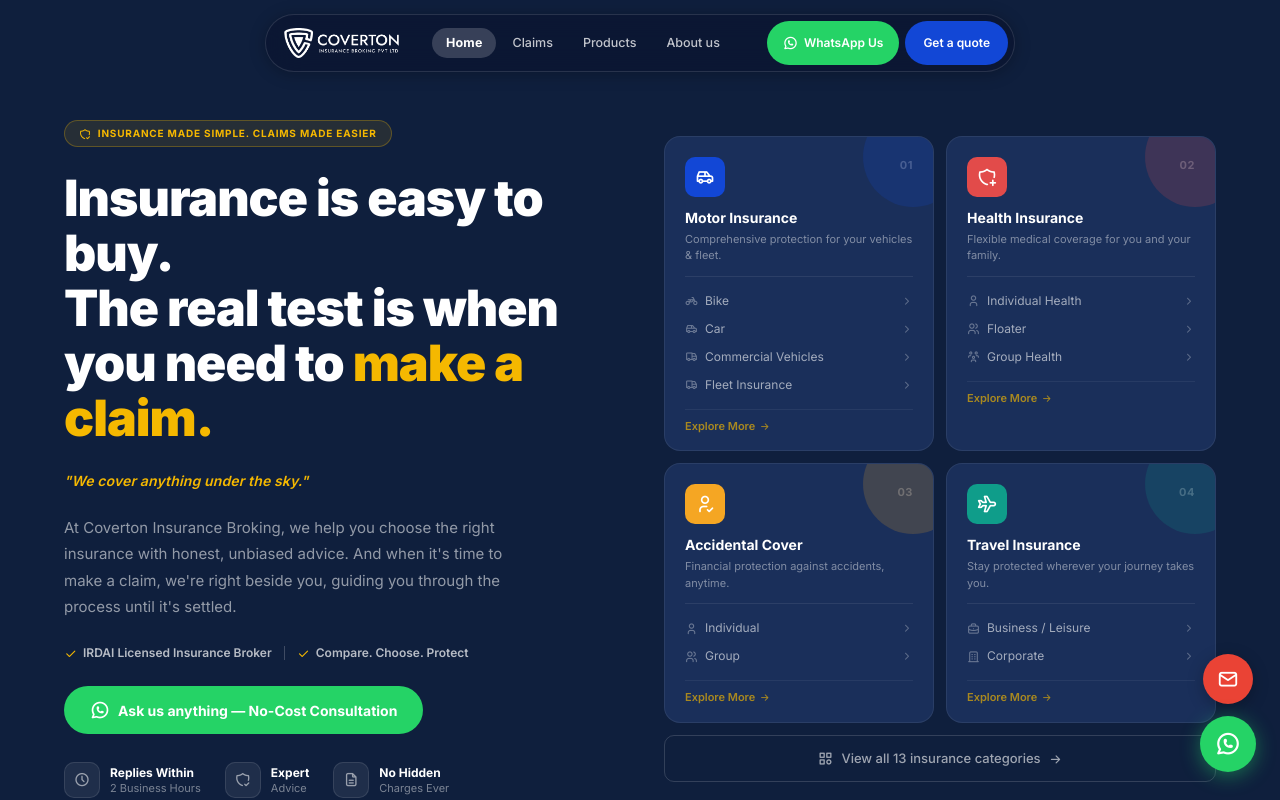
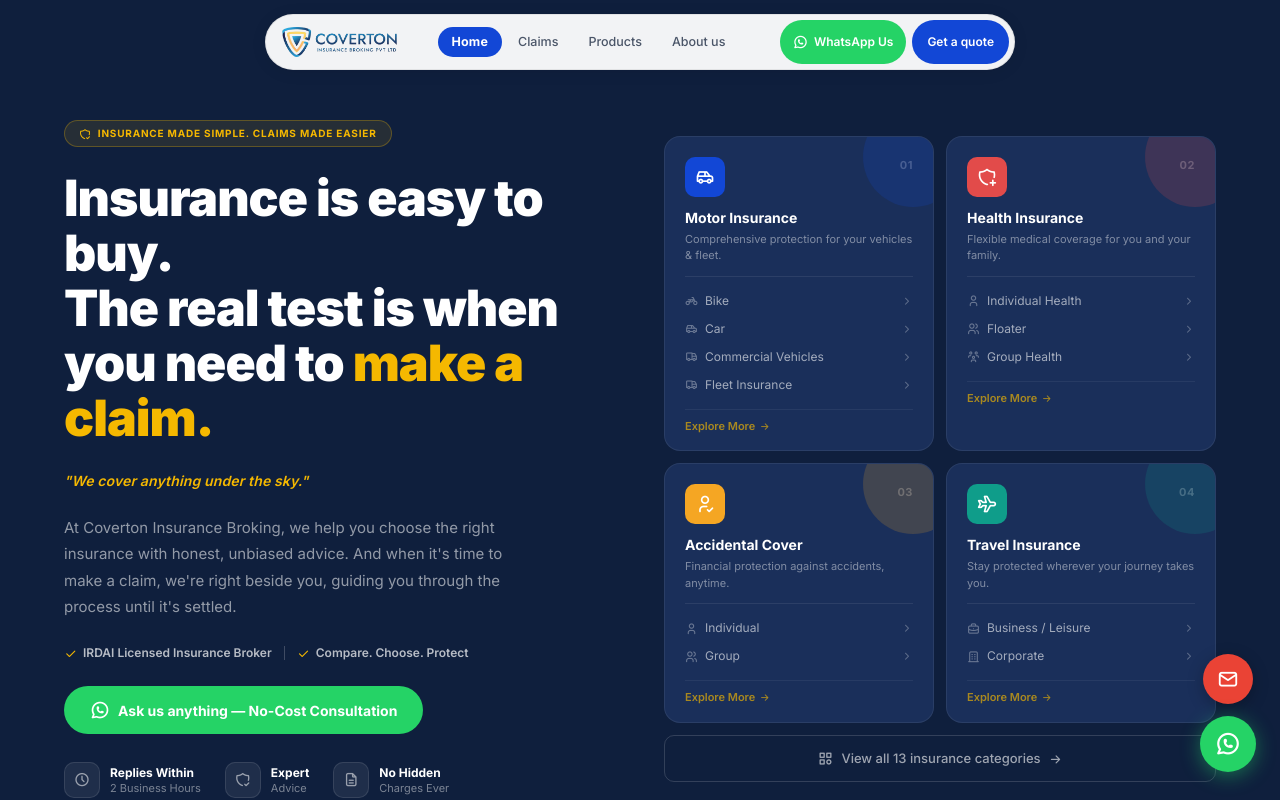
Before and after one commit to maheshdharma98/Coverton, a Next.js app: page / in a window 1280 px wide. Shown: the top 800 px of the page. Built offline with nearby package versions, Linux system fonts and the light colour scheme.

Commit message:
Navbar changes

```diff
--- a/components/layout/Navbar.tsx
+++ b/components/layout/Navbar.tsx
@@ -28,10 +28,6 @@
     return () => window.removeEventListener("scroll", onScroll);
   }, []);
 
-  const navBg     = scrolled ? "rgba(255,255,255,0.92)" : "rgba(10,18,45,0.55)";
-  const navBorder = scrolled ? "1px solid rgba(255,255,255,0.5)"  : "1px solid rgba(255,255,255,0.12)";
-  const linkColor = scrolled ? "#4a5568" : "rgba(255,255,255,0.75)";
-
   return (
     <div
       className="fixed top-0 left-0 right-0 z-[1000] flex flex-col items-center"
@@ -42,13 +38,13 @@
         style={{
           pointerEvents: "auto",
           marginTop: 14,
-          background: navBg,
+          background: "rgba(255,255,255,0.95)",
           backdropFilter: "blur(18px)",
           WebkitBackdropFilter: "blur(18px)",
-          border: navBorder,
-          padding: scrolled ? "5px 5px 5px 16px" : "6px 6px 6px 18px",
-          transition: "all 0.35s ease",
-          boxShadow: scrolled ? "0 4px 28px rgba(0,0,0,0.12)" : "0 2px 16px rgba(0,0,0,0.25)",
+          border: "1px solid rgba(0,0,0,0.07)",
+          padding: "5px 5px 5px 16px",
+          transition: "box-shadow 0.35s ease",
+          boxShadow: scrolled ? "0 4px 28px rgba(0,0,0,0.12)" : "0 2px 16px rgba(0,0,0,0.08)",
         }}
       >
         {/* Logo */}
@@ -58,11 +54,7 @@
             alt="Coverton Insurance"
             height={32}
             width={115}
-            style={{
-              objectFit: "contain",
-              filter: scrolled ? "none" : "brightness(0) invert(1)",
-              transition: "all 0.35s ease",
-            }}
+            style={{ objectFit: "contain" }}
             priority
           />
         </Link>
@@ -73,13 +65,7 @@
             const active = pathname === href || (href !== "/" && pathname.startsWith(href));
             return (
               <li key={href}>
-                <NavLink
-                  href={href}
-                  label={label}
-                  active={active}
-                  scrolled={scrolled}
-                  linkColor={linkColor}
-                />
+                <NavLink href={href} label={label} active={active} />
               </li>
             );
           })}
@@ -94,7 +80,7 @@
             className="flex items-center gap-1.5 rounded-full font-semibold text-white min-h-[44px]"
             style={{
               background: "#25D366",
-              padding: scrolled ? "7px 13px" : "8px 16px",
+              padding: "7px 13px",
               fontSize: 12,
               transition: "all 0.3s ease",
             }}
@@ -111,7 +97,7 @@
             className="flex items-center rounded-full font-semibold text-white transition-all duration-300 min-h-[44px]"
             style={{
               background: "#1247D6",
-              padding: scrolled ? "7px 15px" : "8px 18px",
+              padding: "7px 15px",
               fontSize: 12,
             }}
             onMouseEnter={e => (e.currentTarget.style.background = "#0e3ab0")}
@@ -123,7 +109,7 @@
 
           <button
             className="md:hidden min-w-[44px] min-h-[44px] flex items-center justify-center rounded-full"
-            style={{ color: scrolled ? "#1a202c" : "#ffffff" }}
+            style={{ color: "#1a202c" }}
             onClick={() => setOpen(!open)}
             aria-label={open ? "Close menu" : "Open menu"}
             aria-expanded={open}
@@ -140,25 +126,8 @@
   );
 }
 
-function NavLink({
-  href,
-  label,
-  active,
-  scrolled,
-  linkColor,
-}: {
-  href: string;
-  label: string;
-  active: boolean;
-  scrolled: boolean;
-  linkColor: string;
-}) {
+function NavLink({ href, label, active }: { href: string; label: string; active: boolean }) {
   const [hovered, setHovered] = useState(false);
-
-  const activeBg    = scrolled ? "#1247D6"                  : "rgba(255,255,255,0.18)";
-  const activeColor = "#ffffff";
-  const hoverBg     = scrolled ? "rgba(18,71,214,0.08)"     : "rgba(255,255,255,0.1)";
-  const hoverColor  = scrolled ? "#1247D6"                  : "#ffffff";
 
   return (
     <Link
@@ -172,8 +141,8 @@
         borderRadius: 50,
         fontSize: 12.5,
         fontWeight: active ? 700 : 500,
-        color: active ? activeColor : hovered ? hoverColor : linkColor,
-        background: active ? activeBg : hovered ? hoverBg : "transparent",
+        color: active ? "#ffffff" : hovered ? "#1247D6" : "#4a5568",
+        background: active ? "#1247D6" : hovered ? "rgba(18,71,214,0.08)" : "transparent",
         textDecoration: "none",
         transition: "all 0.2s ease",
         letterSpacing: active ? "0.01em" : "normal",
```
